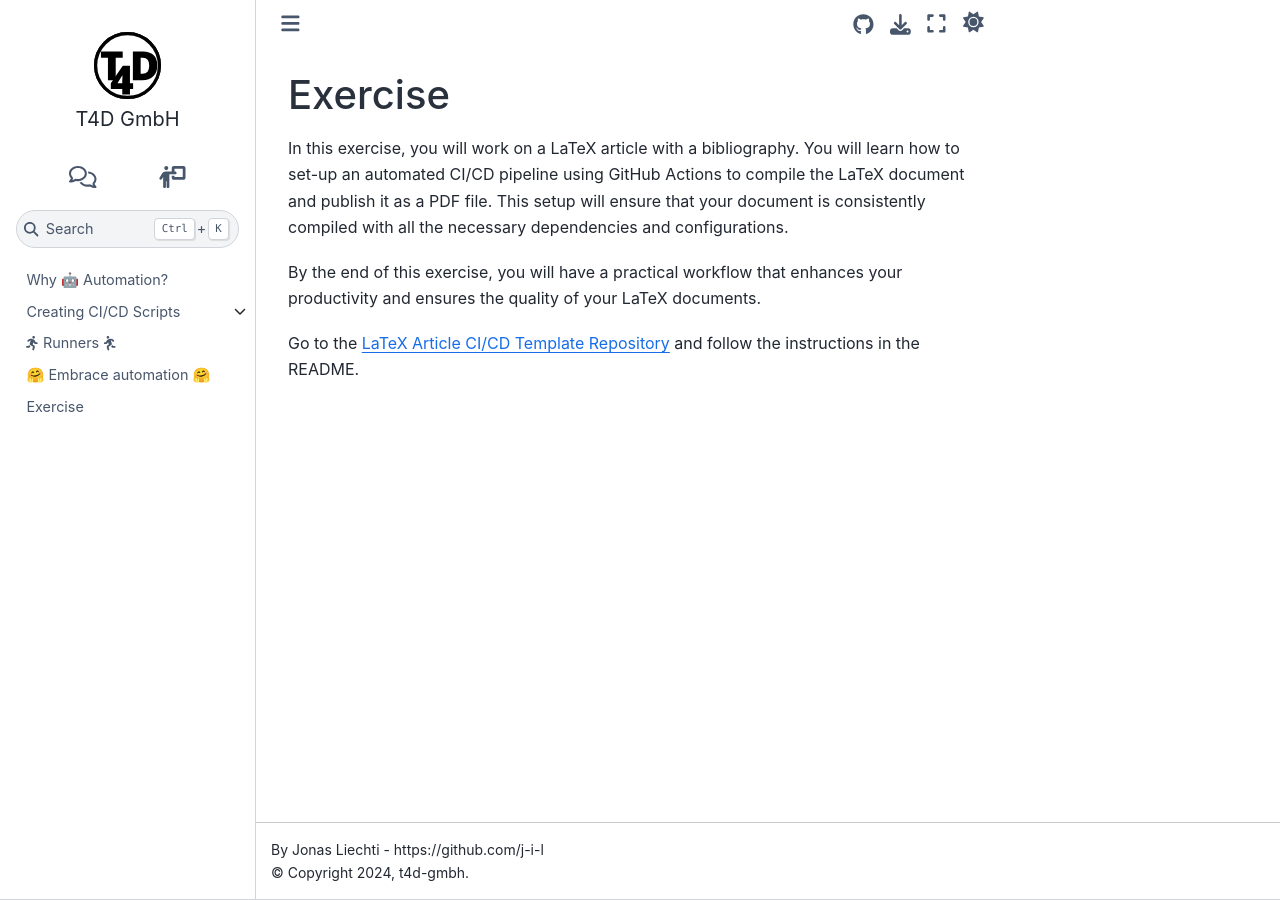
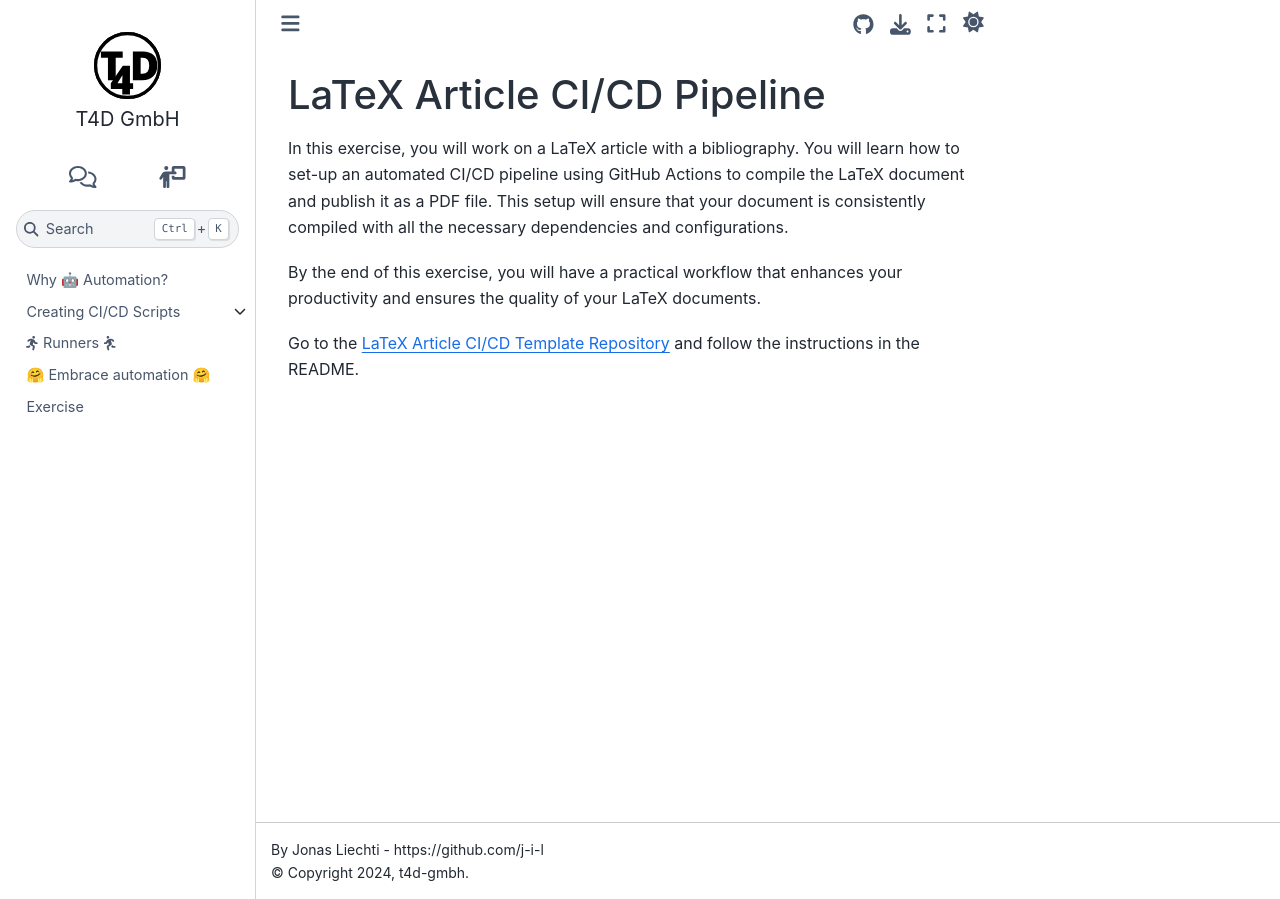
Before and after one commit to t4d-gmbh/ci-cd-workflows, a Sphinx documentation site: the page built from source/content/exercise/problem.md, in a window 1280 px wide. Built offline with Sphinx 7.4.7 and the Sphinx Book theme 1.1.4, drawn with Linux system fonts in a browser that asks for light colours; the version number could not be read and is left out.

Commit message:
more meaningful title

```diff
--- a/source/content/exercise/problem.md
+++ b/source/content/exercise/problem.md
@@ -1,4 +1,4 @@
-# Exercise
+## LaTeX Article CI/CD Pipeline
 
 In this exercise, you will work on a LaTeX article with a bibliography.
 You will learn how to set-up an automated CI/CD pipeline using GitHub Actions to compile the LaTeX document and publish it as a PDF file.
@@ -7,3 +7,7 @@ This setup will ensure that your document is consistently compiled with all the
 By the end of this exercise, you will have a practical workflow that enhances your productivity and ensures the quality of your LaTeX documents.
 
 Go to the [LaTeX Article CI/CD Template Repository](https://github.com/matteodelucchi/latex-article-template) and follow the instructions in the README.
+
+{% if slide %}
+Like Overleaf but with GitHub Actions 😉
+{% endif %}
```
